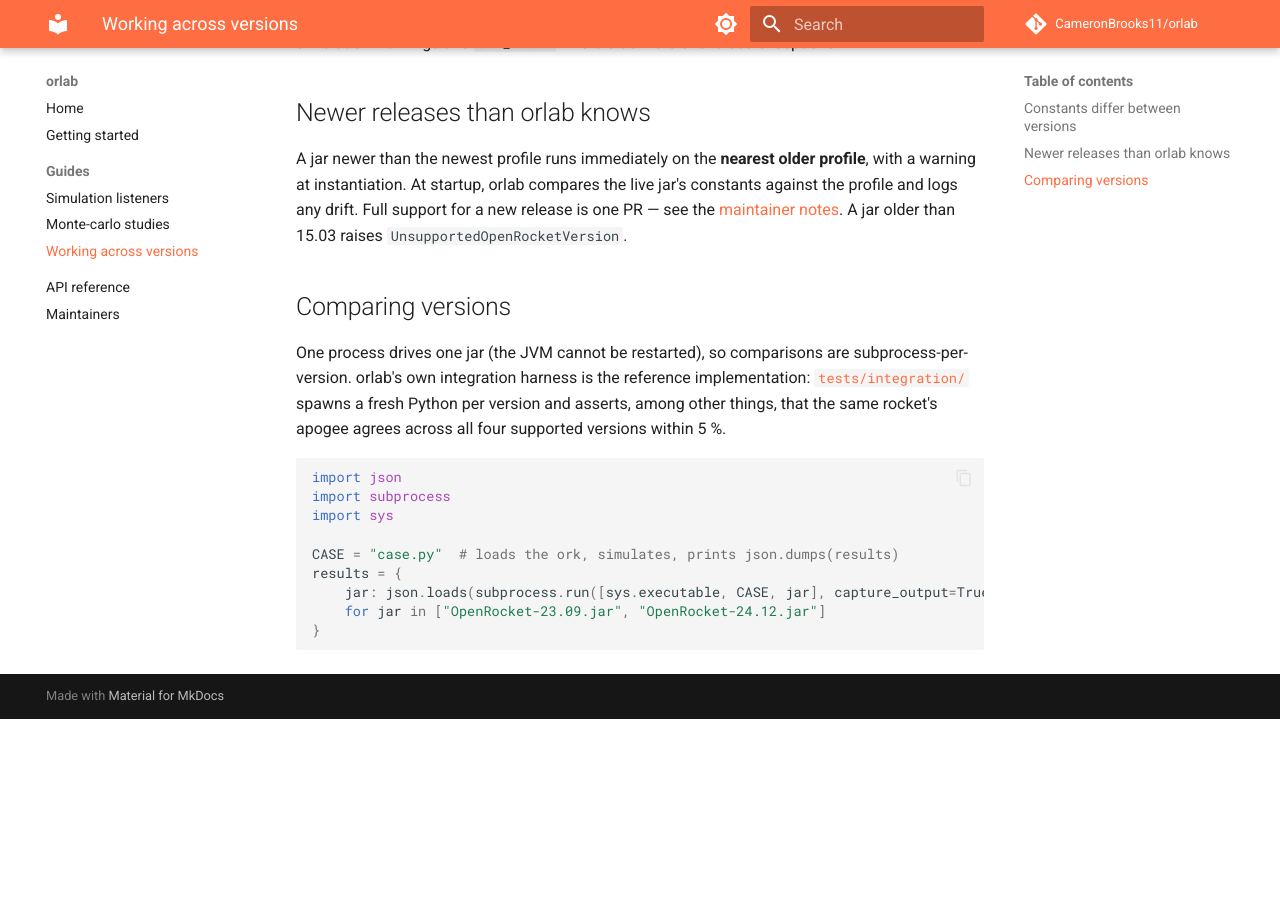
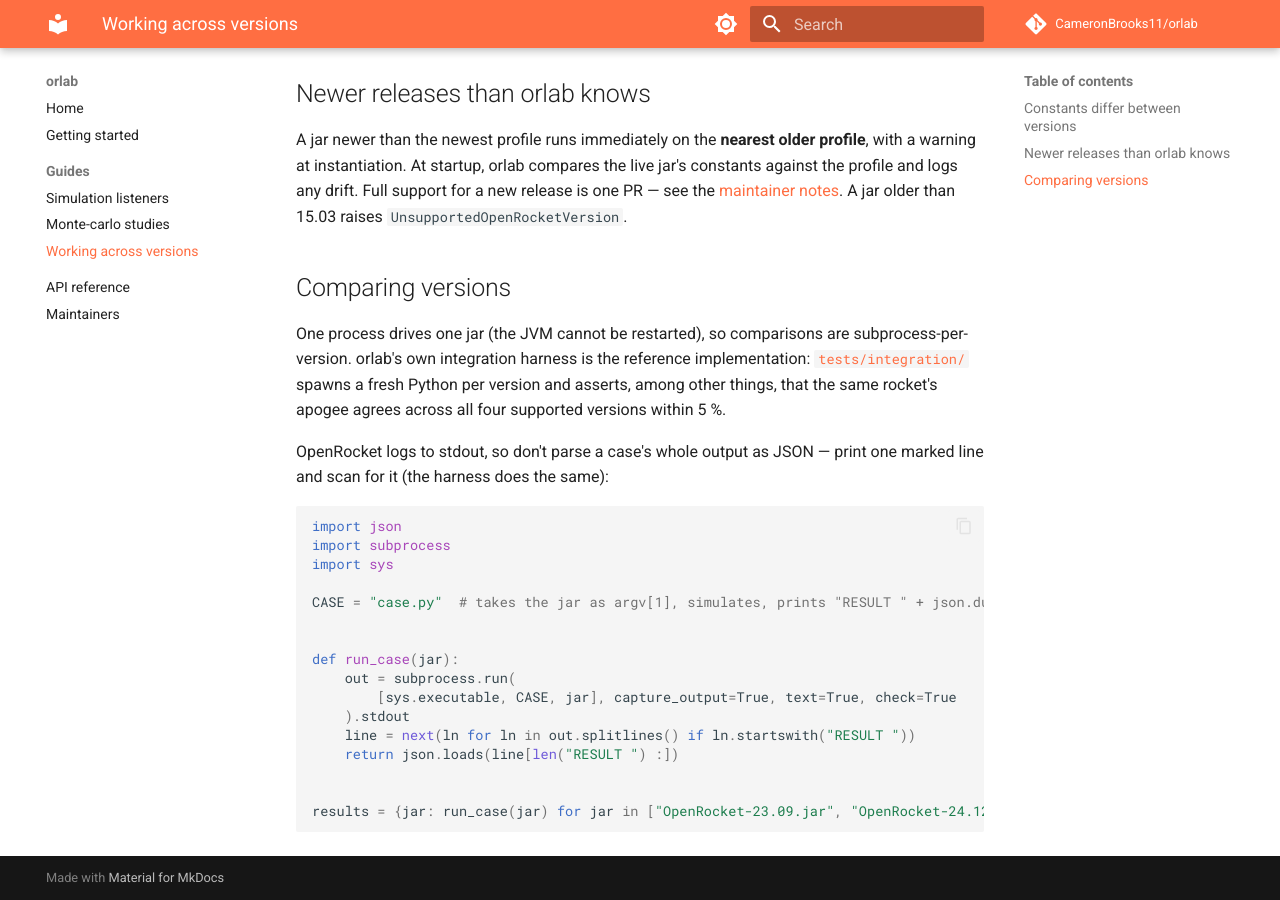
Before and after one commit to CameronBrooks11/orlab, an MkDocs documentation site: the page built from docs/guides/multi-version.md, in a window 1280 px wide and 900 px high, scrolled down 885 px. Built offline with MkDocs 1.6.1 and Material for MkDocs 9.7.7, drawn with Linux system fonts in a browser that asks for light colours; comment, search, counter and statistics services are not loaded; before the commit the page ends 1604 px from its top, so only the background shows below that; some of the changed text lies outside the part shown.

Commit message:
docs: address guides review findings
- the multi-version comparison snippet now runs as written: OpenRocket
  logs to stdout, so the case prints one marked RESULT line and the
  parent scans for it (executed verbatim against 23.09 and 24.12)
- guides no longer showcase instance.profile (internal); or_version
  carries the example
- preStep's bool return documented with the other hook semantics
- landing page links the guides; getting-started shows
  get_final_values alongside timeseries and events

````diff
--- a/docs/guides/multi-version.md
+++ b/docs/guides/multi-version.md
@@ -7,8 +7,7 @@
 
 ```python
 instance = orlab.OpenRocketInstance(jar_path="OpenRocket-24.12.jar")
-print(instance.or_version)               # "24.12"
-print(instance.profile.version_string)   # "24.12"
+print(instance.or_version)  # "24.12" — read from the jar, no JVM needed yet
 ```
 
 ## Constants differ between versions
@@ -58,14 +57,24 @@
 spawns a fresh Python per version and asserts, among other things, that the
 same rocket's apogee agrees across all four supported versions within 5 %.
 
+OpenRocket logs to stdout, so don't parse a case's whole output as JSON —
+print one marked line and scan for it (the harness does the same):
+
 ```python
 import json
 import subprocess
 import sys
 
-CASE = "case.py"  # loads the ork, simulates, prints json.dumps(results)
-results = {
-    jar: json.loads(subprocess.run([sys.executable, CASE, jar], capture_output=True, text=True, check=True).stdout)
-    for jar in ["OpenRocket-23.09.jar", "OpenRocket-24.12.jar"]
-}
+CASE = "case.py"  # takes the jar as argv[1], simulates, prints "RESULT " + json.dumps(...)
+
+
+def run_case(jar):
+    out = subprocess.run(
+        [sys.executable, CASE, jar], capture_output=True, text=True, check=True
+    ).stdout
+    line = next(ln for ln in out.splitlines() if ln.startswith("RESULT "))
+    return json.loads(line[len("RESULT ") :])
+
+
+results = {jar: run_case(jar) for jar in ["OpenRocket-23.09.jar", "OpenRocket-24.12.jar"]}
 ```
````
Also changed, not shown: docs/getting-started.md (+1 -0 lines), docs/guides/listeners.md (+3 -2 lines), docs/index.md (+3 -0 lines).
